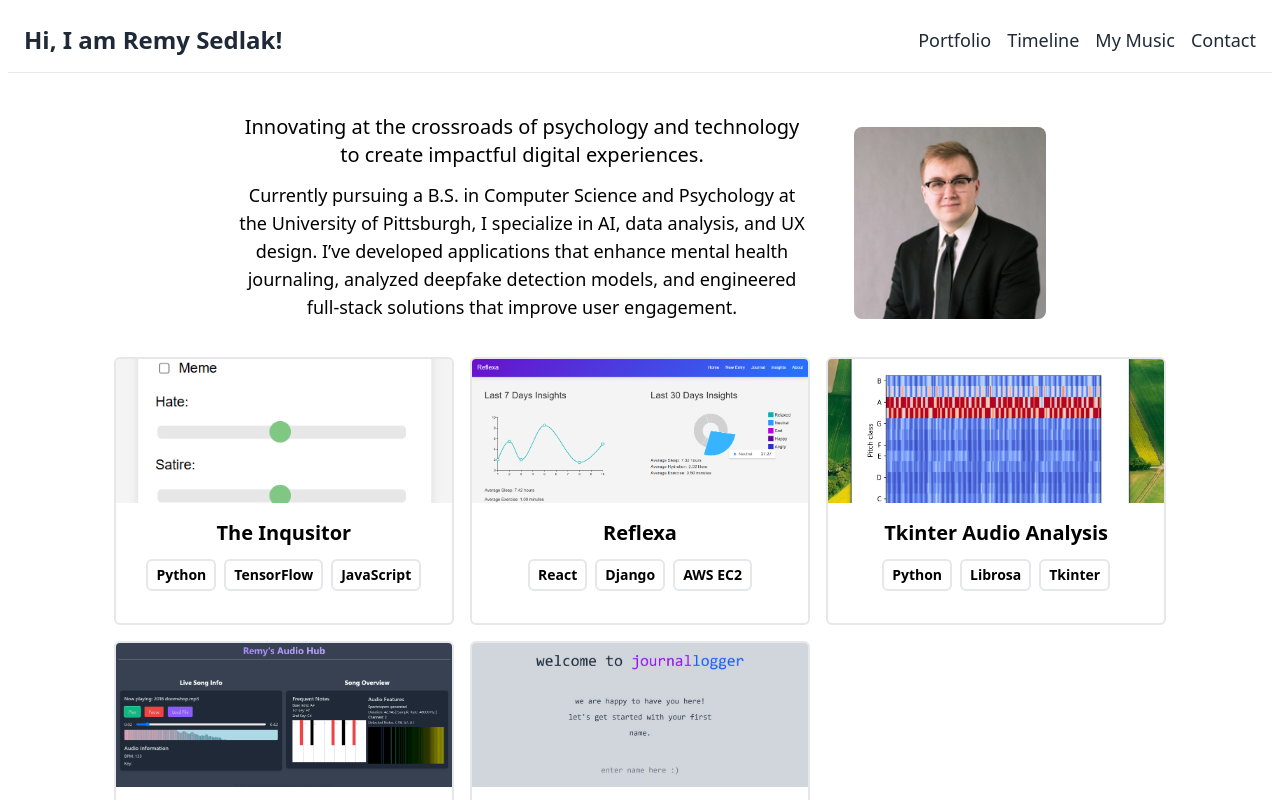
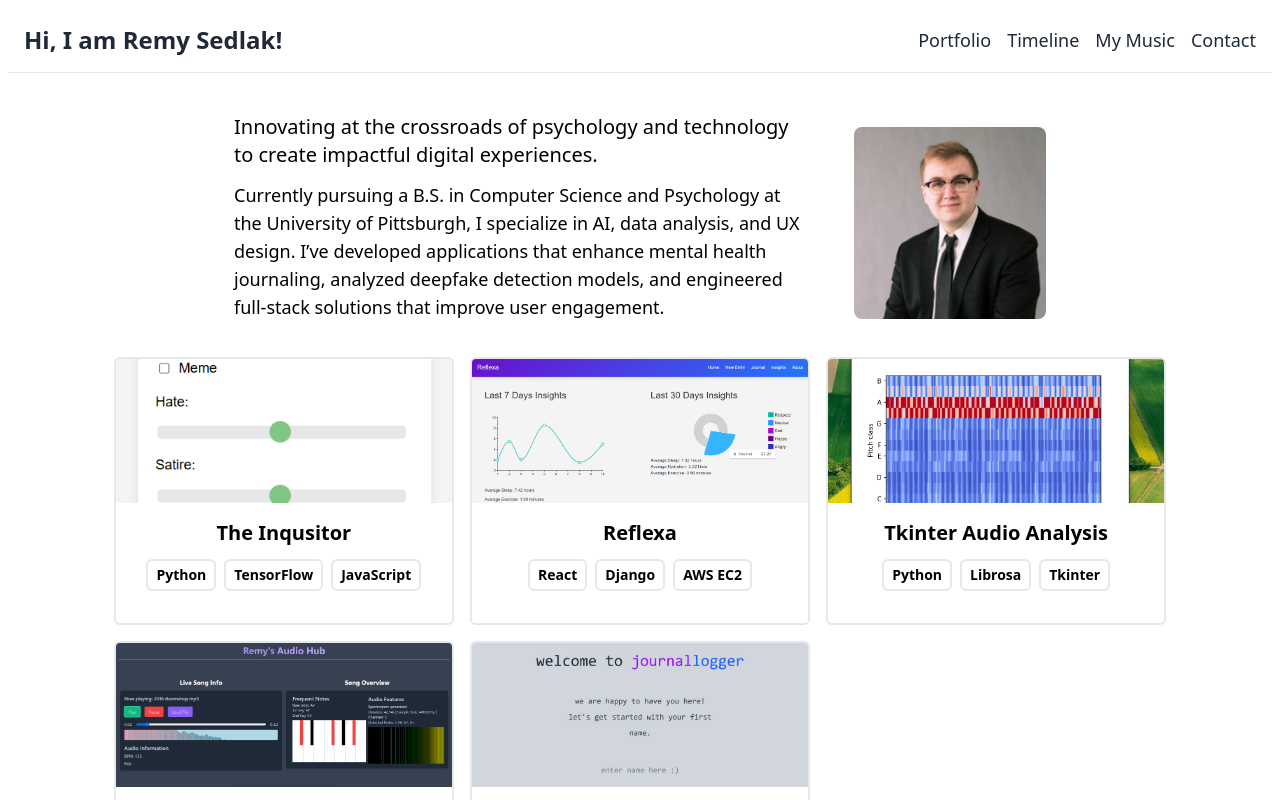
Before and after one commit to remysedlak/portfolio, a React (Vite) app: page / in a window 1280 px wide. Shown: the top 800 px of the page. Built offline with nearby package versions, Linux system fonts and the light colour scheme.

Commit message:
responsive text alignment for info text

```diff
--- a/src/components/Intro.jsx
+++ b/src/components/Intro.jsx
@@ -8,11 +8,11 @@ function Intro() {
                     md:mb-6 font-bold">Remy Sedlak</h1>
             <div className="flex flex-col sm:flex-col md:flex-col lg:flex-row xl:flex-row justify-between items-center">
                 <div className=" flex flex-col justify-around pr-5">
-                    <p className="text-base md:text-xl mb-3 font-medium">
+                    <p className="text-base md:text-xl mb-3 font-medium text-center md:text-left">
                     Innovating at the crossroads of psychology and technology
                     <br/>to create impactful digital experiences.
                     </p>
-                    <p className="text-base md:text-lg mb-3 max-w-xl">
+                    <p className="text-base md:text-lg mb-3 max-w-xl text-center md:text-left">
                         Currently pursuing a B.S. in Computer Science and
                         Psychology at the University of Pittsburgh, I
                         specialize in AI, data analysis, and UX design.
```
